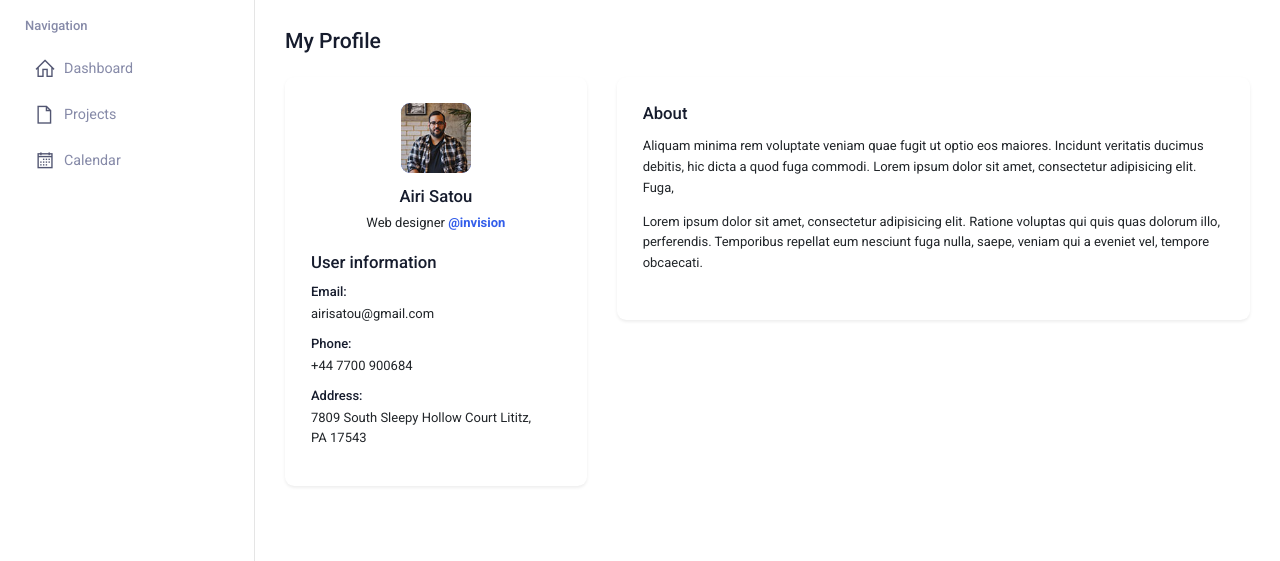
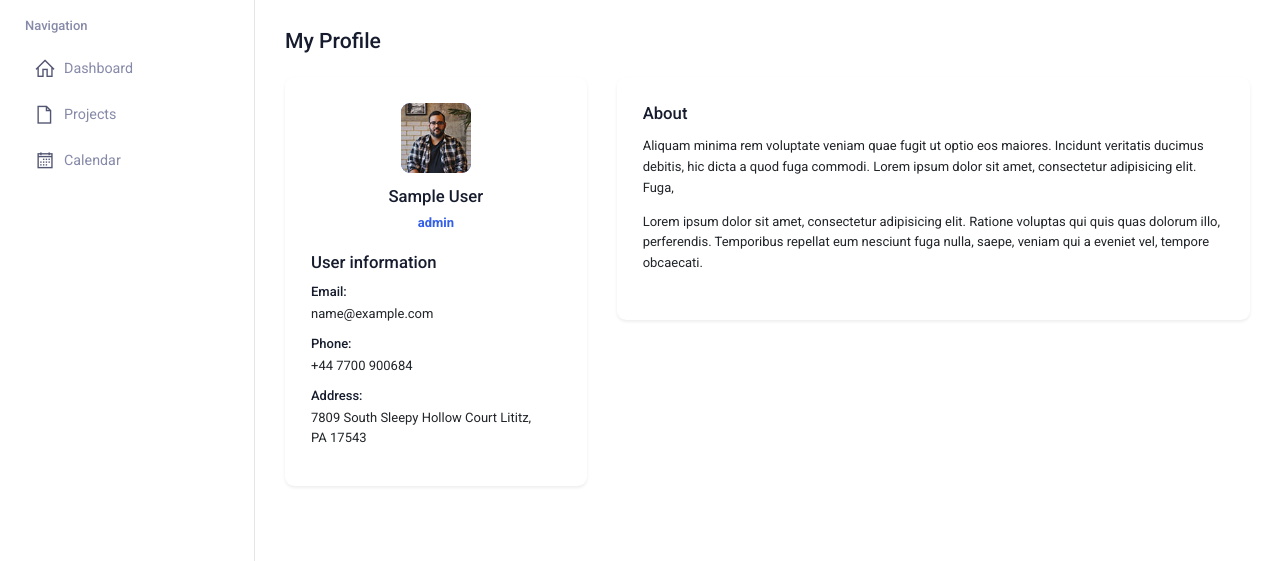
Before and after one commit to ZCosmicc/UAS-LSV, a PHP site: page /profile.php in a window 1280 px wide. Shown: the part 70-631 px from the top of the page. Run offline with PHP 8.4, Linux system fonts and the light colour scheme; the visitor is signed in with stand-in values (Sample User, id 1); tables that the repository leaves empty or names only in its code hold one stand-in row (values such as "Sample post").

Commit message:
[minor] Bug Fixing and Some Adjustment

```diff
--- a/loginPage.php
+++ b/loginPage.php
@@ -51,7 +51,6 @@ if (isset($_POST["submit"])) {
 <!DOCTYPE html>
 <html lang="en">
 
-<!-- Mirrored from infinitysoftway.com/oxoury/login-01.html by HTTrack Website Copier/3.x [XR&CO'2014], Mon, 15 May 2023 14:00:35 GMT -->
 <head>
 <meta charset="utf-8">
 <meta http-equiv="X-UA-Compatible" content="IE=edge">
@@ -134,5 +133,4 @@ if (isset($_POST["submit"])) {
 
 </body>
 
-<!-- Mirrored from infinitysoftway.com/oxoury/login-01.html by HTTrack Website Copier/3.x [XR&CO'2014], Mon, 15 May 2023 14:00:35 GMT -->
 </html>
--- a/model.php
+++ b/model.php
@@ -94,7 +94,7 @@ function logout()
     session_destroy();
 
     // Cookie Delete
-    setcookie("id_user", "", time() - 60);
+    setcookie("user_id", "", time() - 60);
     setcookie("key", "", time() - 60);
 
     header("Location: index.php");
@@ -126,5 +126,13 @@ function getUserRole($email) {
     return $role;
 }
 
+// Get user data by ID
+function getUserData($table, $userID)
+{
+    global $koneksi;
+    $result = mysqli_query($koneksi, "SELECT * FROM $table WHERE user_id = $userID");
+    $row = mysqli_fetch_assoc($result);
+    return $row;
+}
 
 ?>
--- a/profile.php
+++ b/profile.php
@@ -7,12 +7,15 @@ require ("model.php");
     exit;
   }
 
+  $userID = $_SESSION["user_id"];
+  $userData = getUserData("users", $userID);
+
+
 ?>
 
 <!DOCTYPE html>
 <html lang="en">
 
-<!-- Mirrored from infinitysoftway.com/oxoury/profile.html by HTTrack Website Copier/3.x [XR&CO'2014], Mon, 15 May 2023 14:00:32 GMT -->
 <head>
 <meta charset="utf-8">
 <meta http-equiv="X-UA-Compatible" content="IE=edge">
@@ -123,8 +126,8 @@ require ("model.php");
 									<div class="row">
 										<div class="col-8">
 											<div class="profile-name">
-												<h4>Luben Ivan</h4>
-												<a href="#"> lubenivan@gmail.com</a>
+												<h4><?php echo $userData["full_name"]; ?></h4>
+												<a href="#"><?php echo $userData["email"]; ?></a>
 											</div>
 										</div>
 										<div class="col-4">
@@ -194,14 +197,14 @@ require ("model.php");
 						<img class="img-fluid" src="src\assets\images\team\04.jpg" alt="">
 					</div>
 					<div class="user-name mt-3 text-center">
-						<h5>Airi Satou</h5>
-						<span>Web designer <strong class="text-primary"> @invision </strong></span>
+						<h5><?php echo $userData["full_name"]; ?></h5>
+						<span><strong class="text-primary"><?php echo $userData["role"]; ?></strong></span>
 					</div>
 					<div class="user-info mt-4">
 						<h5>User information</h5>
 						<div class="my-3 ">
 							<h6>Email:</h6>
-							<span>airisatou@gmail.com</span>
+							<span><?php echo $userData["email"]; ?></span>
 						</div>
 						<div class="my-3 ">
 							<h6>Phone:</h6>
@@ -245,5 +248,4 @@ require ("model.php");
 
 </body>
 
-<!-- Mirrored from infinitysoftway.com/oxoury/profile.html by HTTrack Website Copier/3.x [XR&CO'2014], Mon, 15 May 2023 14:00:32 GMT -->
 </html>
--- a/registerPage.php
+++ b/registerPage.php
@@ -35,7 +35,6 @@ if (isset($_POST["submit"])) {
 <!DOCTYPE html>
 <html lang="en">
 
-<!-- Mirrored from infinitysoftway.com/oxoury/sign-up-01.html by HTTrack Website Copier/3.x [XR&CO'2014], Mon, 15 May 2023 14:00:35 GMT -->
 <head>
 <meta charset="utf-8">
 <meta http-equiv="X-UA-Compatible" content="IE=edge">
@@ -108,5 +107,4 @@ if (isset($_POST["submit"])) {
 
 </body>
 
-<!-- Mirrored from infinitysoftway.com/oxoury/sign-up-01.html by HTTrack Website Copier/3.x [XR&CO'2014], Mon, 15 May 2023 14:00:35 GMT -->
 </html>
```
Also changed, not shown: calendar-list.php (+5 -4 lines), index.php (+11 -7 lines), projectsPage.php (+5 -4 lines).
